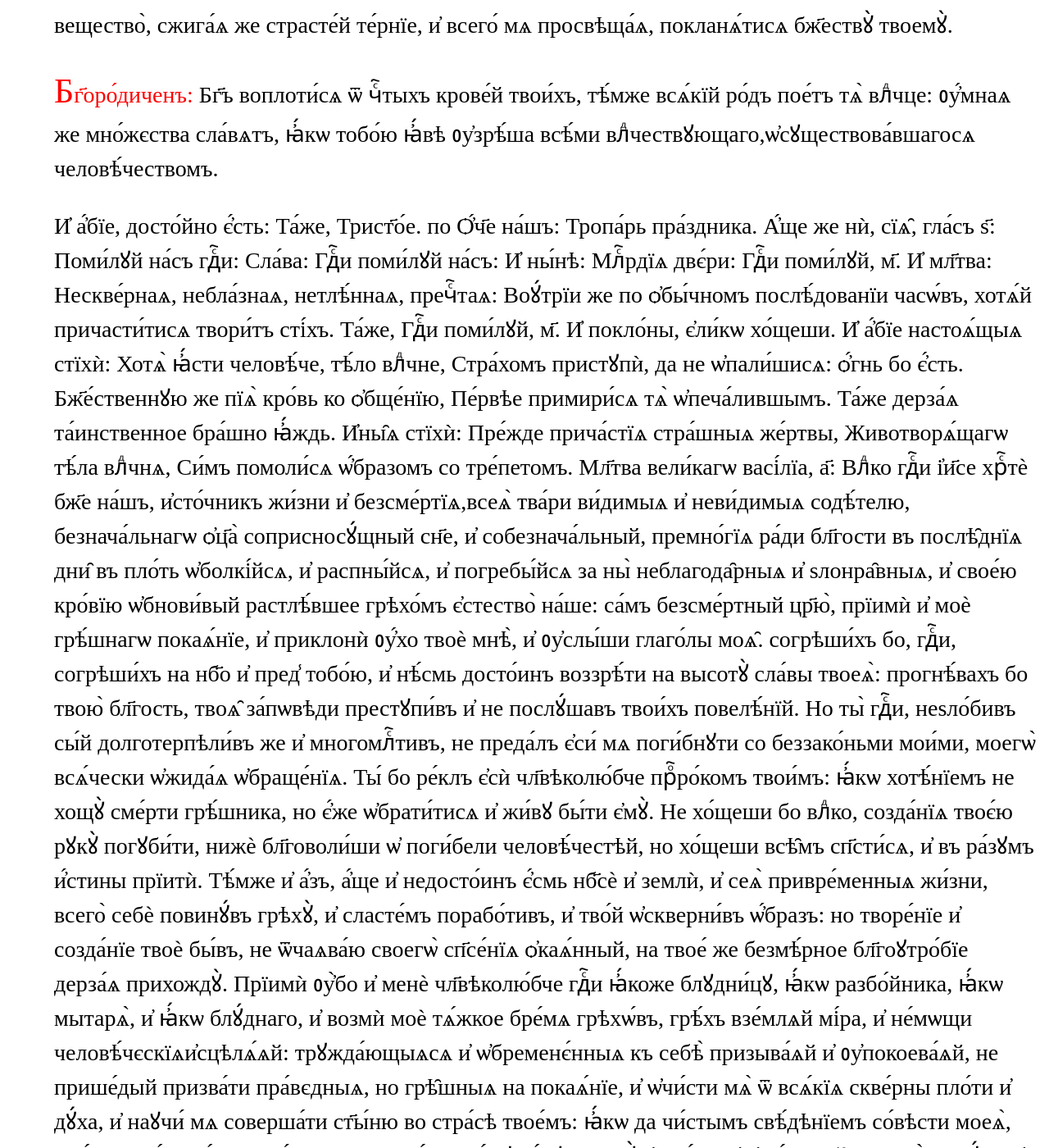
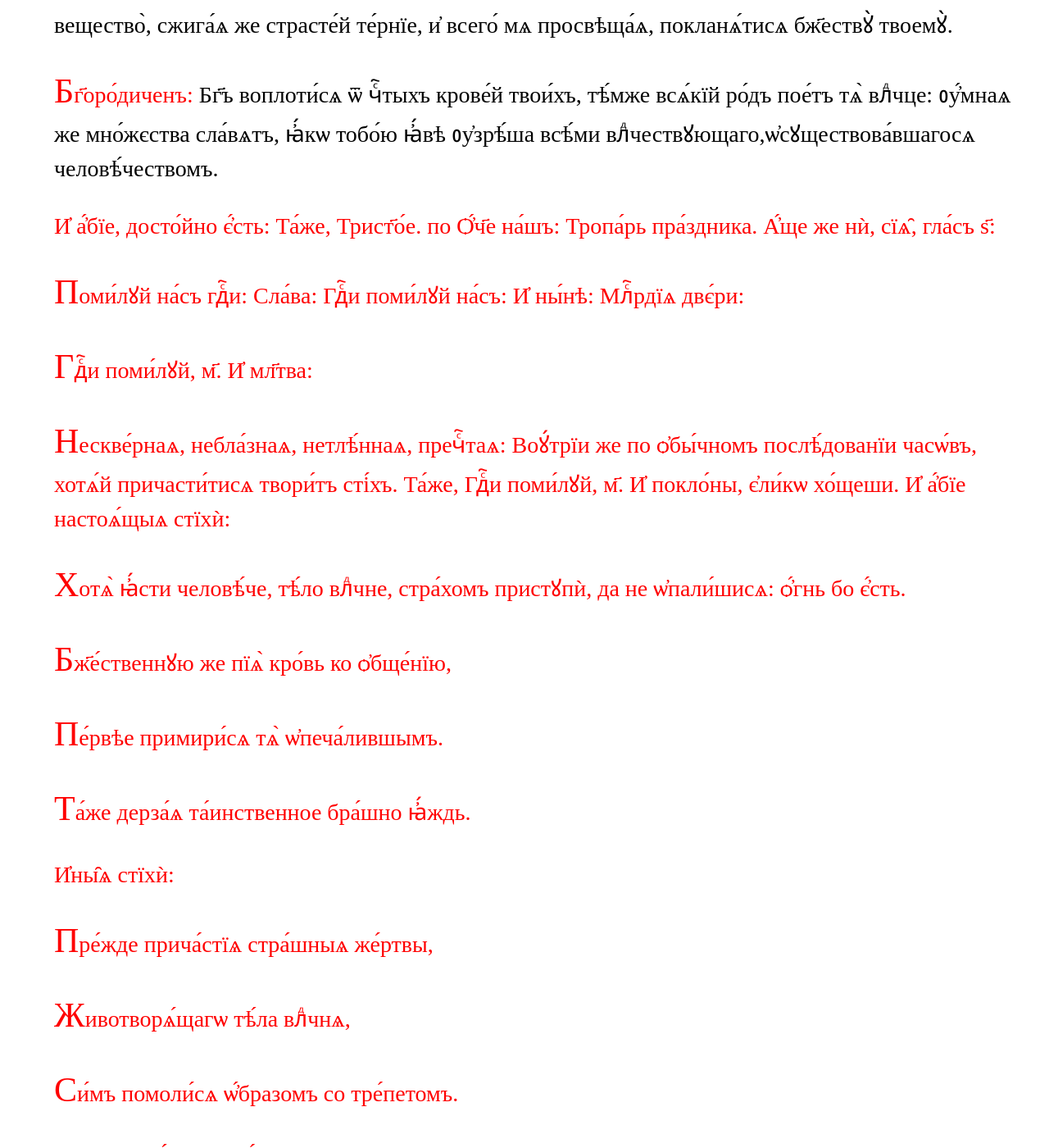
Before and after one commit to markjville/markjville.github.io, a Jekyll site: the page docs/последование-ко-причастию.html, which Jekyll copies as it is, in a window 1280 px wide and 1400 px high, scrolled down 7607 px. Shown: the whole window at 82% size. Built offline with Jekyll 4.4.1, drawn with Linux system fonts in a browser that asks for light colours; some web fonts are replaced; comment, search, counter and statistics services are not loaded; some of the changed text lies outside the part shown.

Commit message:
Update последование-ко-причастию.html

```diff
--- a/docs/последование-ко-причастию.html
+++ b/docs/последование-ко-причастию.html
@@ -224,33 +224,33 @@ p::first-letter {
 всѧ́кїй ро́дъ пое́тъ тѧ̀ влⷣчце: ᲂу҆́мнаѧ же мно́жєства сла́вѧтъ,
 ꙗ҆́кѡ тобо́ю ꙗ҆́вѣ ᲂу҆зрѣ́ша всѣ́ми влⷣчествꙋющаго,ѡ҆сꙋществова́вшагосѧ человѣ́чествомъ.</p>
 
-И҆ а҆́бїе, досто́йно є҆́сть: Та́же, Трист҃о́е. по Ѻ҆́ч҃е на́шъ: Тропа́рь
-пра́здника. А҆́ще же нѝ, сїѧ̑, гла́съ ѕ҃:
+<div style="text-align;color:red;">И҆ а҆́бїе, досто́йно є҆́сть: Та́же, Трист҃о́е. по Ѻ҆́ч҃е на́шъ: Тропа́рь
+пра́здника. А҆́ще же нѝ, сїѧ̑, гла́съ ѕ҃: <div>
 
-Поми́лꙋй на́съ гдⷭ҇и: Сла́ва: Гдⷭ҇и поми́лꙋй на́съ: И҆ ны́нѣ: Млⷭ҇рдїѧ двє́ри:
+<p>Поми́лꙋй на́съ гдⷭ҇и: Сла́ва: Гдⷭ҇и поми́лꙋй на́съ: И҆ ны́нѣ: Млⷭ҇рдїѧ двє́ри: </p>
 
-Гдⷭ҇и поми́лꙋй, м҃.
+<p>Гдⷭ҇и поми́лꙋй, м҃.
 
 И҆ мл҃тва:
-Нескве́рнаѧ, небла́знаѧ, нетлѣ́ннаѧ, пречⷭ҇таѧ:
+<p>Нескве́рнаѧ, небла́знаѧ, нетлѣ́ннаѧ, пречⷭ҇таѧ:
 Воꙋ́трїи же
 по ѻ҆бы́чномъ послѣ́дованїи часѡ́въ, хотѧ́й причасти́тисѧ
 твори́тъ сті́хъ.
 
 Та́же, Гдⷭ҇и поми́лꙋй, м҃. И҆ покло́ны, є҆ли́кѡ хо́щеши.
 И҆ а҆́бїе настоѧ́щыѧ стїхѝ:
-Хотѧ̀ ꙗ҆́сти человѣ́че, тѣ́ло влⷣчне,
-Стра́хомъ пристꙋпѝ, да не ѡ҆пали́шисѧ: ѻ҆́гнь бо є҆́сть.
-Бж҃е́ственнꙋю же пїѧ̀ кро́вь ко ѻ҆бще́нїю,
-Пе́рвѣе примири́сѧ тѧ̀ ѡ҆печа́лившымъ.
-Та́же дерза́ѧ та́инственное бра́шно ꙗ҆́ждь.
+<p>Хотѧ̀ ꙗ҆́сти человѣ́че, тѣ́ло влⷣчне,
+cтра́хомъ пристꙋпѝ, да не ѡ҆пали́шисѧ: ѻ҆́гнь бо є҆́сть.</p>
+<p>Бж҃е́ственнꙋю же пїѧ̀ кро́вь ко ѻ҆бще́нїю,</p>
+<p>Пе́рвѣе примири́сѧ тѧ̀ ѡ҆печа́лившымъ.</p>
+<p>Та́же дерза́ѧ та́инственное бра́шно ꙗ҆́ждь.</p>
 И҆ны̑ѧ стїхѝ:
-Пре́жде прича́стїѧ стра́шныѧ же́ртвы,
-Животворѧ́щагѡ тѣ́ла влⷣчнѧ,
-Си́мъ помоли́сѧ ѡ҆́бразомъ со тре́петомъ.
+<p>Пре́жде прича́стїѧ стра́шныѧ же́ртвы,</p>
+<p>Животворѧ́щагѡ тѣ́ла влⷣчнѧ,</p>
+<p>Си́мъ помоли́сѧ ѡ҆́бразомъ со тре́петомъ.</p>
 
 Мл҃тва вели́кагѡ васі́лїа, а҃:
-Влⷣко гдⷭ҇и і҆и҃се хрⷭ҇тѐ бж҃е на́шъ, и҆сто́чникъ жи́зни и҆ безсме́ртїѧ,всеѧ̀ тва́ри ви́димыѧ и҆ неви́димыѧ содѣ́телю, безнача́льнагѡ
+<p>Влⷣко гдⷭ҇и і҆и҃се хрⷭ҇тѐ бж҃е на́шъ, и҆сто́чникъ жи́зни и҆ безсме́ртїѧ,всеѧ̀ тва́ри ви́димыѧ и҆ неви́димыѧ содѣ́телю, безнача́льнагѡ
 ѻ҆ц҃а̀ соприсносꙋ́щный сн҃е, и҆ собезнача́льный, премно́гїѧ ра́ди
 бл҃гости въ послѣ̑днїѧ дни̑ въ пло́ть ѡ҆болкі́йсѧ, и҆ распны́йсѧ, и҆
 погребы́йсѧ за ны̀ неблагода̑рныѧ и҆ ѕлонра̑вныѧ, и҆ свое́ю кро́вїю
@@ -290,7 +290,7 @@ p::first-letter {
 на стра́шнѣмъ сꙋди́щи твое́мъ: ꙗ҆́кѡ да и҆ а҆́зъ со всѣ́ми
 и҆збра́нными твои́ми ѻ҆́бщникъ бꙋ́дꙋ нетлѣ́нныхъ твои́хъ бла̑гъ,
 ꙗ҆̀же ᲂу҆гото́валъ є҆сѝ лю́бѧщымъ тѧ̀ гдⷭ҇и, въ ни́хже препросла́вленъ
-є҆сѝ во вѣ́ки, а҆ми́нь.
+є҆сѝ во вѣ́ки, а҆ми́нь.</p>
 
 Мл҃тва и҆на́ѧ, и҆́же во ст҃ы́хъ ѻ҆тца̀ на́шегѡ і҆ѡа́нна златоꙋ́стагѡ,
 в҃:
```
